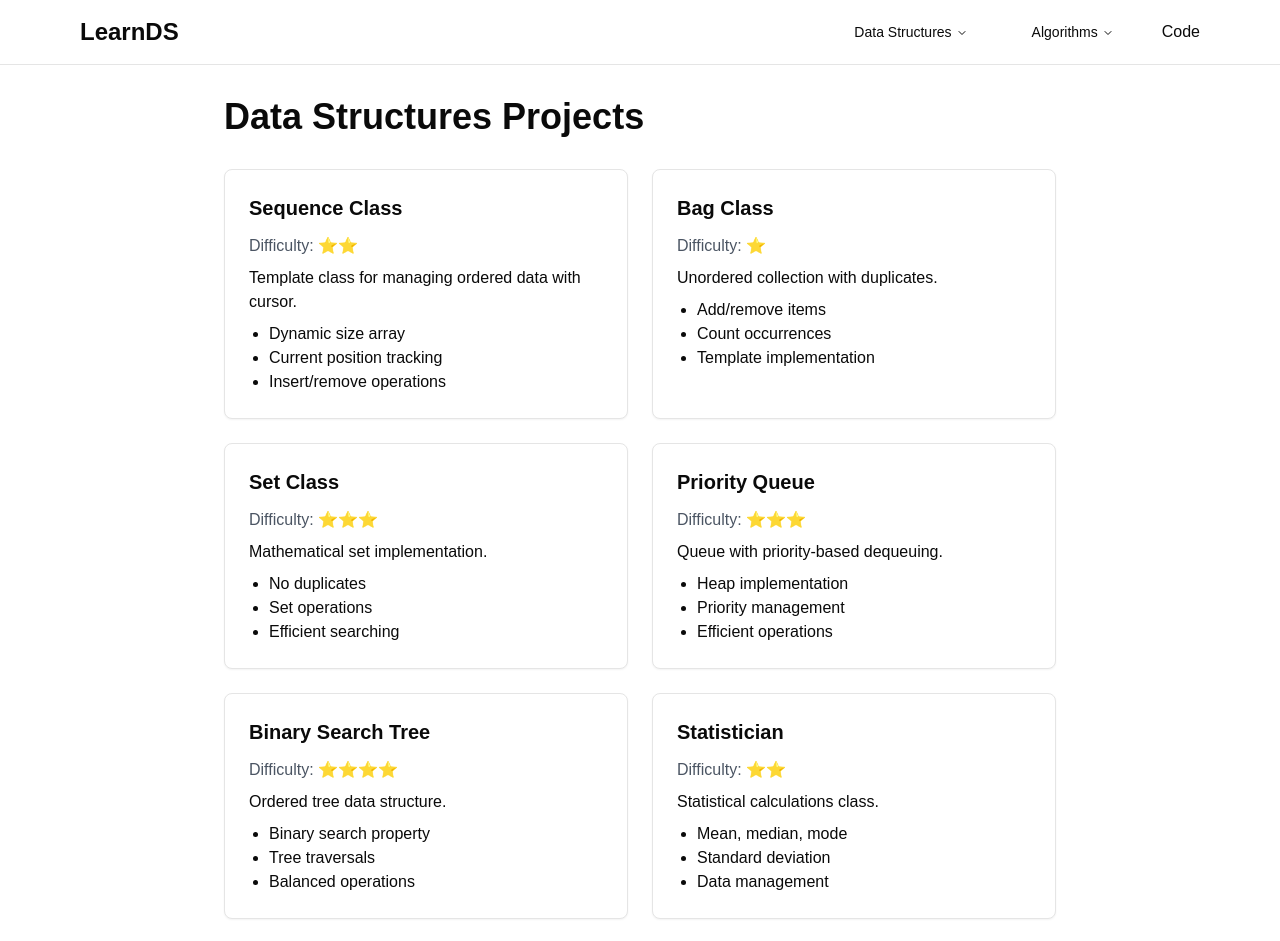
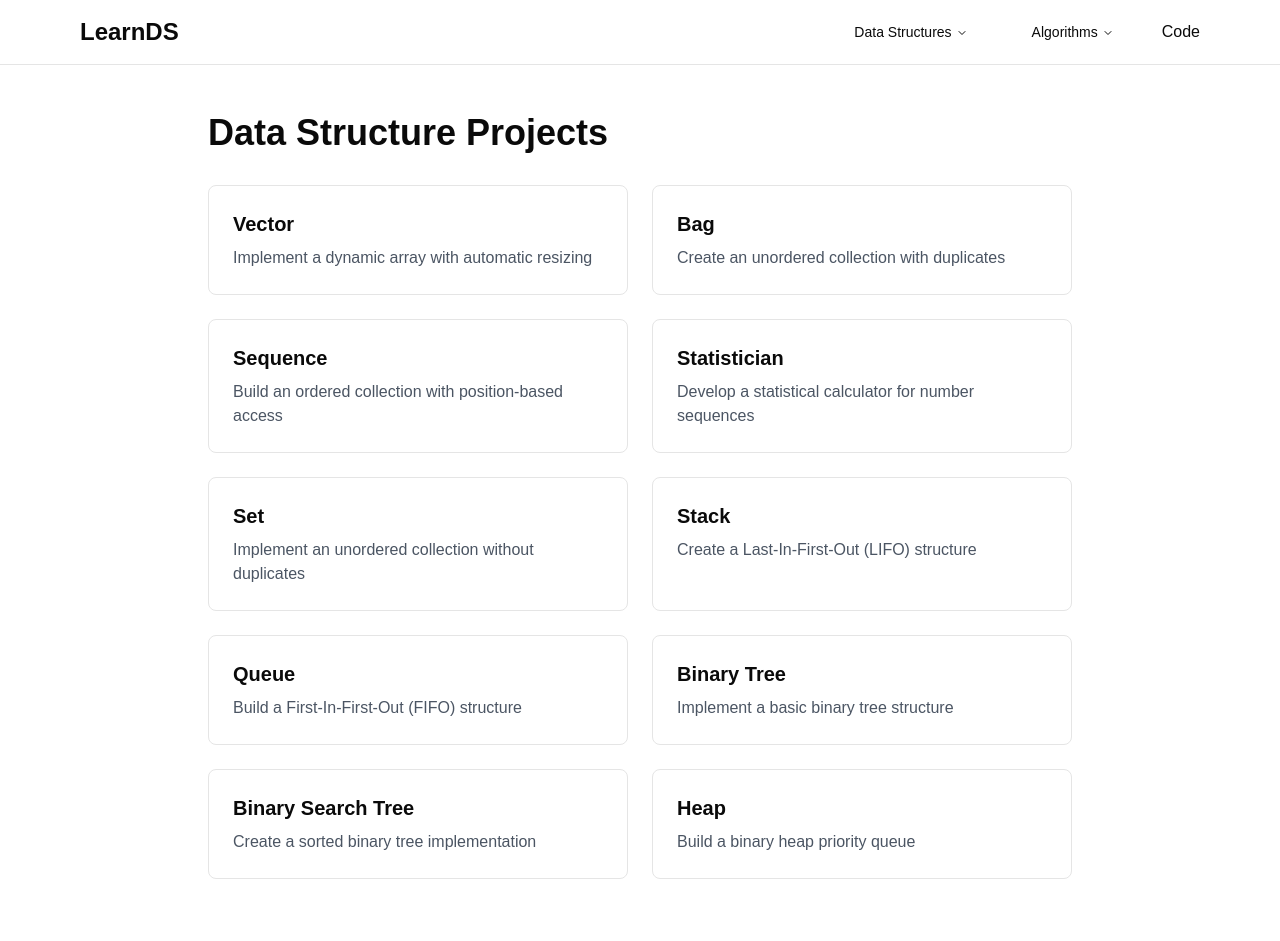
Before and after one commit to Evandabest/learnDS, a Next.js app: page /projects in a window 1280 px wide. Shown: the top 941 px of the page. Built offline with nearby package versions, Linux system fonts and the light colour scheme.

Commit message:
fix: accurately represent projects

```diff
--- a/app/projects/page.tsx
+++ b/app/projects/page.tsx
@@ -1,99 +1,86 @@
-'use client';
+import { PageNavigation } from "@/components/page-navigation"
+import Link from "next/link"
 
 export default function ProjectsPage() {
   return (
-    <div className="max-w-4xl mx-auto p-8">
-      <h1 className="text-4xl font-bold mb-8">Data Structures Projects</h1>
+    <div className="max-w-4xl mx-auto py-12 px-4">
+      <h1 className="text-4xl font-bold mb-8">Data Structure Projects</h1>
 
-      <div className="grid grid-cols-1 md:grid-cols-2 gap-6">
-        <div className="border rounded-lg p-6 bg-white shadow-sm">
-          <h3 className="text-xl font-bold mb-3">Sequence Class</h3>
-          <p className="text-gray-600 mb-2">Difficulty: ⭐⭐</p>
-          <p className="mb-2">Template class for managing ordered data with cursor.</p>
-          <ul className="list-disc pl-5">
-            <li>Dynamic size array</li>
-            <li>Current position tracking</li>
-            <li>Insert/remove operations</li>
-          </ul>
-        </div>
+      <div className="grid gap-6 md:grid-cols-2">
+        {/* Basic Data Structures */}
+        <ProjectCard
+          title="Vector"
+          description="Implement a dynamic array with automatic resizing"
+          href="/vector"
+        />
+        <ProjectCard
+          title="Bag"
+          description="Create an unordered collection with duplicates"
+          href="/bag"
+        />
+        <ProjectCard
+          title="Sequence"
+          description="Build an ordered collection with position-based access"
+          href="/sequence"
+        />
+        <ProjectCard
+          title="Statistician"
+          description="Develop a statistical calculator for number sequences"
+          href="/statistician"
+        />
 
-        <div className="border rounded-lg p-6 bg-white shadow-sm">
-          <h3 className="text-xl font-bold mb-3">Bag Class</h3>
-          <p className="text-gray-600 mb-2">Difficulty: ⭐</p>
-          <p className="mb-2">Unordered collection with duplicates.</p>
-          <ul className="list-disc pl-5">
-            <li>Add/remove items</li>
-            <li>Count occurrences</li>
-            <li>Template implementation</li>
-          </ul>
-        </div>
+        {/* Linear Data Structures */}
+        <ProjectCard
+          title="Set"
+          description="Implement an unordered collection without duplicates"
+          href="/set"
+        />
+        <ProjectCard
+          title="Stack"
+          description="Create a Last-In-First-Out (LIFO) structure"
+          href="/stack"
+        />
+        <ProjectCard
+          title="Queue"
+          description="Build a First-In-First-Out (FIFO) structure"
+          href="/queue"
+        />
 
-        <div className="border rounded-lg p-6 bg-white shadow-sm">
-          <h3 className="text-xl font-bold mb-3">Set Class</h3>
-          <p className="text-gray-600 mb-2">Difficulty: ⭐⭐⭐</p>
-          <p className="mb-2">Mathematical set implementation.</p>
-          <ul className="list-disc pl-5">
-            <li>No duplicates</li>
-            <li>Set operations</li>
-            <li>Efficient searching</li>
-          </ul>
-        </div>
-
-        <div className="border rounded-lg p-6 bg-white shadow-sm">
-          <h3 className="text-xl font-bold mb-3">Priority Queue</h3>
-          <p className="text-gray-600 mb-2">Difficulty: ⭐⭐⭐</p>
-          <p className="mb-2">Queue with priority-based dequeuing.</p>
-          <ul className="list-disc pl-5">
-            <li>Heap implementation</li>
-            <li>Priority management</li>
-            <li>Efficient operations</li>
-          </ul>
-        </div>
-
-        <div className="border rounded-lg p-6 bg-white shadow-sm">
-          <h3 className="text-xl font-bold mb-3">Binary Search Tree</h3>
-          <p className="text-gray-600 mb-2">Difficulty: ⭐⭐⭐⭐</p>
-          <p className="mb-2">Ordered tree data structure.</p>
-          <ul className="list-disc pl-5">
-            <li>Binary search property</li>
-            <li>Tree traversals</li>
-            <li>Balanced operations</li>
-          </ul>
-        </div>
-
-        <div className="border rounded-lg p-6 bg-white shadow-sm">
-          <h3 className="text-xl font-bold mb-3">Statistician</h3>
-          <p className="text-gray-600 mb-2">Difficulty: ⭐⭐</p>
-          <p className="mb-2">Statistical calculations class.</p>
-          <ul className="list-disc pl-5">
-            <li>Mean, median, mode</li>
-            <li>Standard deviation</li>
-            <li>Data management</li>
-          </ul>
-        </div>
-
-        <div className="border rounded-lg p-6 bg-white shadow-sm">
-          <h3 className="text-xl font-bold mb-3">Expression Tree</h3>
-          <p className="text-gray-600 mb-2">Difficulty: ⭐⭐⭐⭐⭐</p>
-          <p className="mb-2">Mathematical expression evaluator.</p>
-          <ul className="list-disc pl-5">
-            <li>Tree construction</li>
-            <li>Expression evaluation</li>
-            <li>Operator precedence</li>
-          </ul>
-        </div>
-
-        <div className="border rounded-lg p-6 bg-white shadow-sm">
-          <h3 className="text-xl font-bold mb-3">Hash Table</h3>
-          <p className="text-gray-600 mb-2">Difficulty: ⭐⭐⭐⭐</p>
-          <p className="mb-2">Efficient key-value storage.</p>
-          <ul className="list-disc pl-5">
-            <li>Hash functions</li>
-            <li>Collision resolution</li>
-            <li>Dynamic resizing</li>
-          </ul>
-        </div>
+        {/* Tree Structures */}
+        <ProjectCard
+          title="Binary Tree"
+          description="Implement a basic binary tree structure"
+          href="/binary"
+        />
+        <ProjectCard
+          title="Binary Search Tree"
+          description="Create a sorted binary tree implementation"
+          href="/bst"
+        />
+        <ProjectCard
+          title="Heap"
+          description="Build a binary heap priority queue"
+          href="/heap"
+        />
       </div>
     </div>
-  );
+  )
 }
+
+interface ProjectCardProps {
+  title: string
+  description: string
+  href: string
+}
+
+function ProjectCard({ title, description, href }: ProjectCardProps) {
+  return (
+    <Link
+      href={href}
+      className="block p-6 rounded-lg border hover:border-blue-500 transition-colors"
+    >
+      <h3 className="text-xl font-semibold mb-2">{title}</h3>
+      <p className="text-gray-600">{description}</p>
+    </Link>
+  )
+}
```
